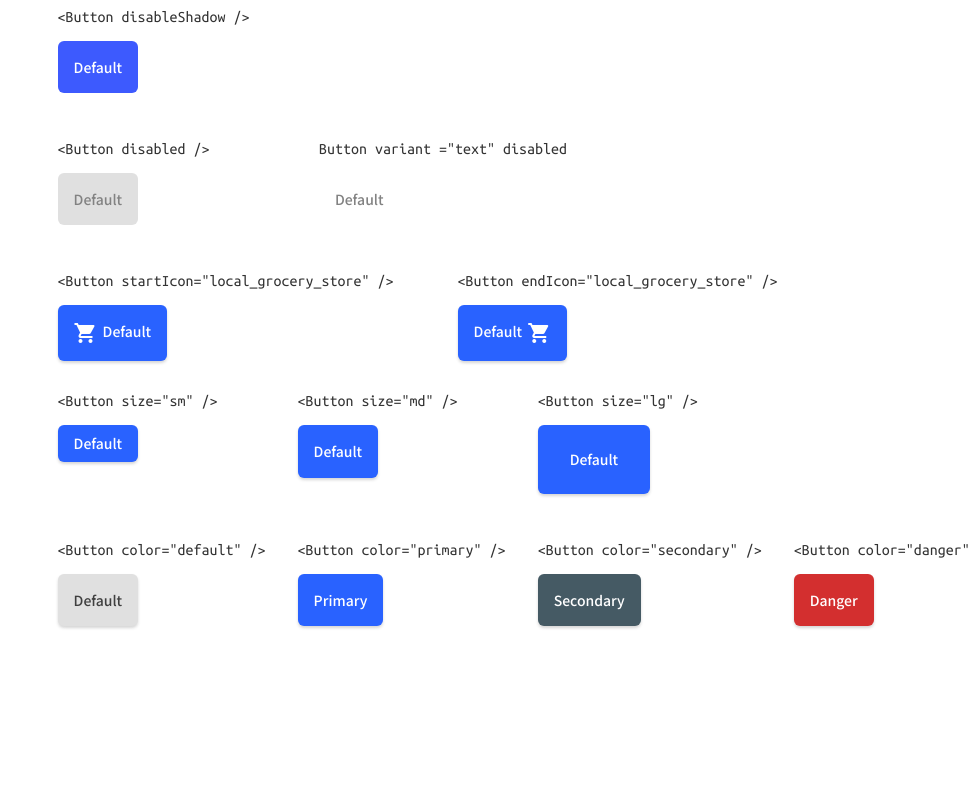
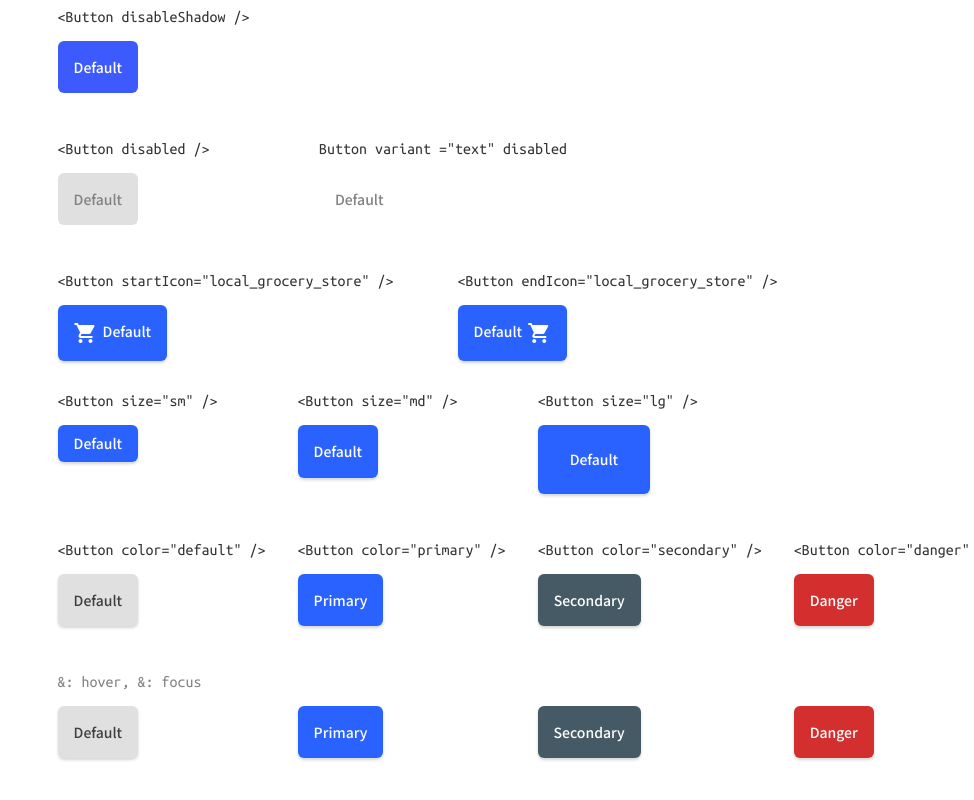
Before and after one commit to FV-Cano/devChallenges, a React (Create React App) app in the folder Front-end/button-component-master/: page / in a window 1280 px wide. Shown: the part 550-1350 px from the top of the page, without its empty margins (306-1280 px from the left). Before the commit the page ends 1256 px from the top, so only its background shows below. Built offline with nearby package versions, Linux system fonts and the light colour scheme.

Commit message:
Hover & focus colored buttons

```diff
--- a/Front-end/button-component-master/src/App.css
+++ b/Front-end/button-component-master/src/App.css
@@ -63,6 +63,21 @@
 .buttonGroups,
 #fourth .group {
 	margin-top: 1rem;
+	width: fit-content;
+}
+
+.buttonGroups,
+#fifth .group {
+	margin-top: 1rem;
+	gap: 2rem;
+}
+
+#fifth .defaultButton-alt {
+	min-width: 208px;
+}
+
+#fifth .name {
+	color: #fff;
 }
 
 .buttonGroups .name {
--- a/Front-end/button-component-master/src/App.tsx
+++ b/Front-end/button-component-master/src/App.tsx
@@ -18,7 +18,7 @@ function App() {
 							<Button />
 						</div>
 						<div className="defaultButton-alt">
-							<p className="alt">&: hover, &:focus</p>
+							<p className="alt">&: hover, &: focus</p>
 							<Button />
 						</div>
 					</div>
@@ -28,7 +28,7 @@ function App() {
 							<Button variant="outlined" />
 						</div>
 						<div className="outlineButton-alt">
-							<p className="alt">&: hover, &:focus</p>
+							<p className="alt">&: hover, &: focus</p>
 							<Button variant="outlined" />
 						</div>
 					</div>
@@ -38,7 +38,7 @@ function App() {
 							<Button variant="text" />
 						</div>
 						<div className="textButton-alt">
-							<p className="alt">&: hover, &:focus</p>
+							<p className="alt">&: hover, &: focus</p>
 							<Button variant="text" />
 						</div>
 					</div>
@@ -111,6 +111,26 @@ function App() {
 						</div>
 					</div>
 				</div>
+				<div className="buttonGroups" id="fifth">
+					<div className="group">
+						<div className="defaultButton-alt">
+							<p className="alt">&: hover, &: focus </p>
+							<Button />
+						</div>
+						<div className="primaryButton-alt">
+							<p className="name">&lt;Button color="primary" /&gt;</p>
+							<Button color="primary" content="Primary" />
+						</div>
+						<div className="secondaryButton-alt">
+							<p className="name">&lt;Button color="secondary" /&gt;</p>
+							<Button color="secondary" content="Secondary" />
+						</div>
+						<div className="dangerButton-alt">
+							<p className="name">&lt;Button color="danger" /&gt;</p>
+							<Button color="danger" content="Danger" />
+						</div>
+					</div>
+				</div>
 			</div>
 		</div>
 	);
--- a/Front-end/button-component-master/src/styles/Button.css
+++ b/Front-end/button-component-master/src/styles/Button.css
@@ -115,3 +115,23 @@
 	background-color: #2962ff1a;
 	cursor: pointer;
 }
+
+/* * COLORS-ALT */
+
+.primaryButton-alt .button:hover,
+.primaryButton-alt .button:focus {
+	background-color: #0039cb;
+	cursor: pointer;
+}
+
+.secondaryButton-alt .button:hover,
+.secondaryButton-alt .button:focus {
+	background-color: #1c313a;
+	cursor: pointer;
+}
+
+.dangerButton-alt .button:hover,
+.dangerButton-alt .button:focus {
+	background-color: #9a0007;
+	cursor: pointer;
+}
```
